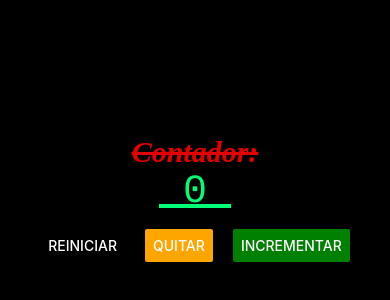
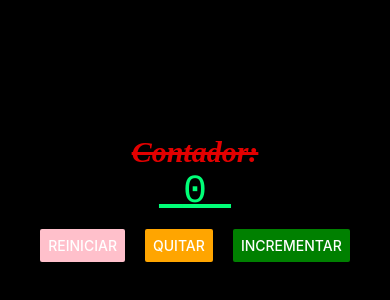
Before and after one commit to AleVazquez1313/JSparaprincipiantes, a React Native app in the folder intro2/: screen / in a window 390 px wide. Shown: the part 224-524 px from the top of the page. Built offline with nearby package versions, Linux system fonts and the light colour scheme.

Commit message:
cambio de minuscula a mayuscula

```diff
--- a/intro2/App.js
+++ b/intro2/App.js
@@ -20,7 +20,7 @@ let[contador,setContador] = useState(0);
 
       <Button color="orange" title = "Quitar" onPress={()=> setContador(contador-1)} />
 
-      <Button color="Pink" title = "Reiniciar" onPress={()=> setContador(0)} />
+      <Button color="pink" title = "Reiniciar" onPress={()=> setContador(0)} />
       </View>
 
       <StatusBar style="auto" />
```
